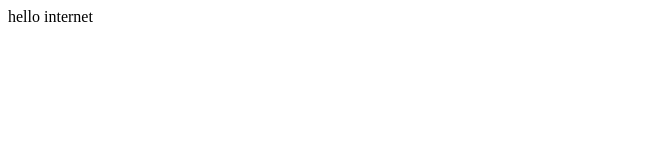
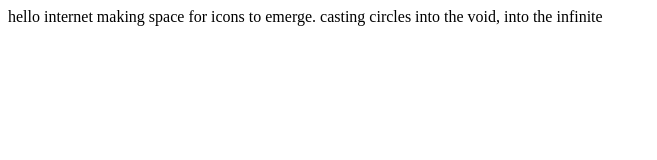
Before and after one commit to zen-cohen/cave, a plain HTML site: page index.html in a window 1280 px wide. Shown: the whole page, without its empty margins (0-657 px from the left). Drawn offline with Linux system fonts and the light colour scheme.

Commit message:
Update index.html

```diff
--- a/index.html
+++ b/index.html
@@ -1,3 +1,10 @@
 <html>
 hello internet
+<head>
+<style>
+</style>
+</head>
+<body>
+making space for icons to emerge. casting circles into the void, into the infinite
+</body>
 </html>
```
